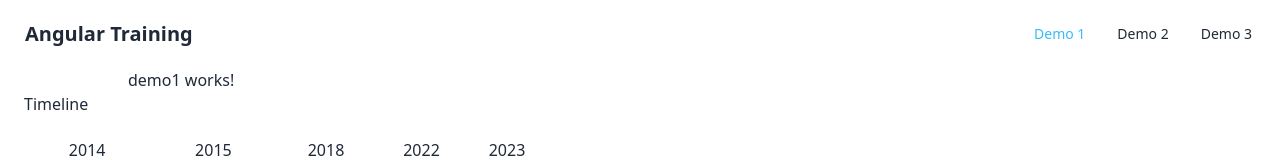
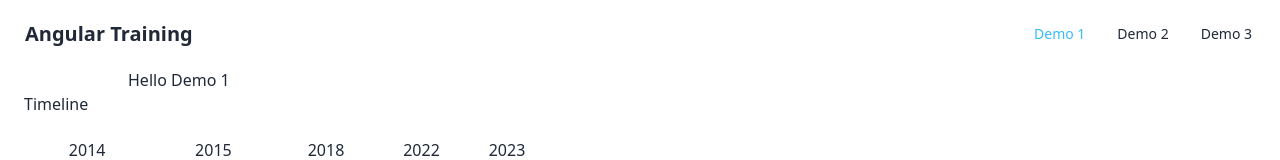
Before and after one commit to andreaborelli/angular17-demo, an Angular app: page /demo1 in a window 1280 px wide. Shown: the top 160 px of the page. Built offline with nearby package versions, Linux system fonts and the light colour scheme.

Commit message:
ActivateRoute Service, RxJS e Router Data Property - title in router

```diff
--- a/src/app/app.routes.ts
+++ b/src/app/app.routes.ts
@@ -1,139 +1,37 @@
 import { Routes } from '@angular/router';
 
 export const routes: Routes = [
-  { path: 'demo1', loadComponent: () => import('./features/demo1/demo1.component') },
+  { path: 'demo1', loadComponent: () => import('./features/demo1/demo1.component'),
+    data: { title: 'Hello Demo 1' }
+   },
   { path: 'demo2', loadComponent: () => import('./features/demo2/demo2.component') },
   { path: 'demo3', loadComponent: () => import('./features/demo3/demo3.component') },
   { path: '', redirectTo: 'demo1', pathMatch: 'full' }
 ];
 
   /*
-    da Angular 15 in su è possibile rimuovere il:
-    .then(c => c.Demo1Component)
-    è per far saper al loadComponent quale file caricare
-    bisogna esportare il componente come default:
+  Tramite le regole del router è possibile passare ad una root,
+  es. demo1 dei dati es. la proprietà data: { title: 'Hello Demo 1' }
+  che possono essere visualizzati nel componente demo1.component.ts
+  per farlo bisogna inanzitutto iniettare nel costruttore il servizio
+  ActivatedRoute importato da @angular/router
+  poi facciamo un print con:
+  console.log(this.activateRoute);
+  andaondo in console del browser vedremo che ci restituirà un oggetto
+  con tante proprietà, le quali è possibile accedere, al titolo delaa pagina, ai parametri ecc.
+  molti di questi oggetti sono dei BehaviorSubject, quindi dei observable, quindi stream di dati
+  che possiamo sottoscrivere con subscribe.
 
-      export default class Demo1Component {
+  il mondo reattivo degli observable è gestito da RxJS che è una dipendenza del faramework Angular
+  è molti dei costrutti e delle funzionalità di Angular dipendono da RxJS.
 
-      }
-    così facendo non è più necessario specificare appunto tramite la promise.
-    così le regole di router sono meno verbose.
-  */
+  dopodicè abbiamo anche un oggetto snapshot che è un oggetto che contiene diverse informazioni
+  tra cui la proprietà data che contiene il titolo con Hello Demo 1.
 
-  /* pathMatch: definisce la strategia di matching (maccing)
-  tra url e il path.
-  con pacthMatch: 'prefix' significa che il router verifica solo che la rout comincia
-  es. con demo1, demo2 con un determinato path,
-  mentre con pathMatch: 'full' significa che deve essere esattamente
-  quella stringa vuota path: '',
-  */
+  per accedere al titolo bisogna fare:
 
-  /*
-  Quando definiamo le regole del router e decidiamo che ad uno specifico path sia
-  caricato uno specifico component con:
-    component: Demo1Component
-  stiamo definendo il componente da caricare importandolo con l'import:
-  import { Demo1Component } from './features/demo1/demo1.component';
-  quando un componente viene importato é utilizzato all'interno della nostra applicazione
-  verrà inserito nel bundle quindi nel file che verrà poi generato per la build finale da pubblicare.
-  per es. un server dove poi vorremmo visualizzare.
-  */
+  this.activateRoute.snapshot.data['title']
 
-  /*
-    in Angular abbiamo due tipi di compilazioni differenti
-
-    una in fase di sviluppo che non ottimizza il bundle
-    e l'altra invece nella build finale dove il bundle è minificato, ottimizzato
-    e ha tutto quello che serve per performare meglio.
-
-    */
-
-    /*
-    Se apriamo i developer tools del browser e andiamo nella sezione network
-    e nel tab JS possiamo veddremo che in fase di sviluppo abbiamo una serie di file
-    e in questi file a prescindere a cosa contengono all'interno troveremo i componenti,
-    vuol dire che quando avviamo l'applicazione questi componenti saranno già caricati
-    e significa, anche che più grandi saranno i componenti, più pagine aggiungo
-    più il caricamento iniziale sarà lento, perchè ovviamente dovremmo caricare un
-    numero maggiore di righe di codice javascript ed eventualmente di CSS
-    se però apro un nuovo termilale e lancio il comando npm run build
-    vedremo che nella build i file che realmente verranno pubblicati saranno
-    un file main, un file di style CSS e polifill che è un file che serve per
-    retrocompatibilità, necessario ad Angular per poter funzionare correttamente
-    su alcuni browser.
-    */
-
-    /*
-    la tecnica chiamata lazy loading ci permette di caricare i componenti
-    solo quando necessario, solo quando visiteremo es. demo2 sarà caricato
-    quel pezzetto di JavaScript che serve per visualizzare il componente
-    e necessario per farlo funzionare, per applicare questa tecnica dobbiamo
-    usare l'opzione loadComponent che tramite una sintassi chiamata dynamic import
-    ci permette di definire il path, il percorso al componente es. demo1
-    ./features/demo1/demo1.component esattamente il path al file del componente
-    ma avremmo un errore, il motivo è che stiamo decidendo di caricare al path demo1
-    un determinato file typescript che è demo1.component.ts,
-    questo file typescript potrebbe contenere degli altri componenti, classi, funzioni ecc.
-    ed essendo caricato con il lazyloading richiede un determinato tempo,
-    che dynamic import ci restituisce una promise, è dobbiamo poi risolvere questa promise,
-    e decidere dal file che ci restituisce di caricare il componente che ci interessa.
-
-    .then(file => file.Demo1Component)
-
-      { path: 'demo1', loadComponent: () => import('./features/demo1/demo1.component').then(c => c.Demo1Component) },
-
-    è buona pratica per ogni file avere sempre solo un componente.
-
-    questo meccanismo è ottimizzato rispetto al precedente perchè possiamo
-    rimuovere gli import e il compilatore di angular non troverà
-    ne più gli import ne l'utilizzo dei componenti importati
-    quindi li escluderà automaticamente dal bundle che sarà più leggero.
-
-    Dopodichè se rifacciamo la buil possiamo notare che nella colonna
-    Raw size avremo una diminuzione del numero dei kB nei file:
-
-    DA:
-
-        Initial chunk files   | Names         |  Raw size | Estimated transfer size
-        main-TGOKCQ6A.js      | main          | 226.42 kB |                61.13 kB
-        styles-6APIBJUR.css   | styles        |  52.51 kB |                 7.77 kB
-        polyfills-SCHOHYNV.js | polyfills     |  33.72 kB |                11.03 kB
-
-    A:
-
-        Initial chunk files   | Names           |  Raw size | Estimated transfer size
-        main-HMFN2SZ7.js      | main            | 114.13 kB |                28.82 kB
-        chunk-6OLVYGON.js     | -               | 113.36 kB |                34.00 kB
-        styles-TFVE54LV.css   | styles          |  54.21 kB |                 8.12 kB
-        polyfills-SCHOHYNV.js | polyfills       |  33.72 kB |                11.03 kB
-
-                              | Initial total   | 315.43 kB |                81.96 kB
-
-        Lazy chunk files      | Names           |  Raw size | Estimated transfer size
-        chunk-4QXAV73R.js     | demo1-component | 350 bytes |               350 bytes
-        chunk-XCXX72O7.js     | demo2-component | 350 bytes |               350 bytes
-        chunk-KQYLYI6T.js     | demo3-component | 350 bytes |               350 bytes
-
-    è una serie di file javascript chiamati chunk che rappresentano le varie pagine
-    e sono appunto in diversi javascript separati.
-    L'aspetto interessante è che es. cliccando sui vari pulsanti demo1, demo2, demo3
-    verranno caricati on demand, es. se refreshio l'applicazione e vado sul primo chunk
-    vediamo che questo rappresenta demo1-component, e cosi via...
-
-    quindi il main è totalmente svuotato dal contenuto di quelle pagine abbiamo più
-    che dimezzato la dimensione rispetto al Kb iniziali
-    e quando publicheremo la build, quindi pubblicheremo tutti questi file ne avremo
-    qualcuno in più alleggerendo però notevolmente il bootstrap, quindi l'avvio dell'applicazione
-    caricando i vari chunk quando necessario ovvero al click delle click delle varie pagine.
-
-    In realtà il meccanismo che regola la gestione dei chunk ed lazy loading è molto più complesso
-    dietro le quinte se notate in main è di 83kb, ma in realtà è stato creato un chunk di 99kB
-    che sommandoli diventa 183kB di prima.
-
-    I chunk delle pagine demo 1,2,3, invece pesano pochi byte, il motivo è che le pagine utilizzano dei
-    componenti condivisi dello shared module e quel chunk rappresenta sostanzialmente
-    quello che è contenuto nello shared module.
-
-    In breve il lazy loading ci permette di caricare solo il necessario e di alleggerire il bundle.
-
-    */
+  il title con parentesi quadre perchè typescript non è in grado di rilevare .title
+  visto che è stato aggiunto un path nella route ed Angular non riesce a tipizzare questo parametro.
+*/
--- a/src/app/features/demo1/demo1.component.ts
+++ b/src/app/features/demo1/demo1.component.ts
@@ -1,4 +1,5 @@
-import { Component } from '@angular/core';
+import { Component, inject } from '@angular/core';
+import { ActivatedRoute } from '@angular/router';
 
 @Component({
   selector: 'app-demo1',
@@ -6,11 +7,28 @@ import { Component } from '@angular/core';
   imports: [],
   template: `
     <p>
-      demo1 works!
+      {{ title }}
     </p>
   `,
   styles: ``
 })
 export default class Demo1Component {
 
+  title = ''; // dichiariamo una proprietà title di tipo stringa
+
+  ActivatedRoute = inject(ActivatedRoute) // iniettiamo il servizio ActivatedRoute, alternativa al costruttore
+
+   constructor() {
+    this.title = this.ActivatedRoute.snapshot.data['title']; // accediamo al titolo tramite snapshot
+    this.ActivatedRoute.data.subscribe(res => {
+      console.log(res['title']);
+    });
+  }
+
+  // constructor(
+  //   private activateRoute: ActivatedRoute
+  // ) {
+  //   this.title = (this.activateRoute.snapshot.data['title'] ); // accediamo al titolo tramite snapshot
+  // }
+
 }
```
